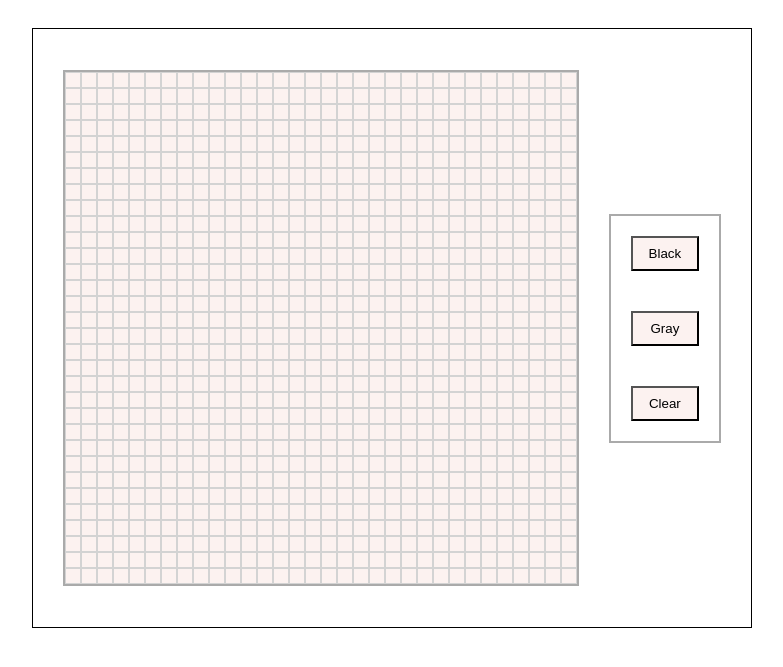
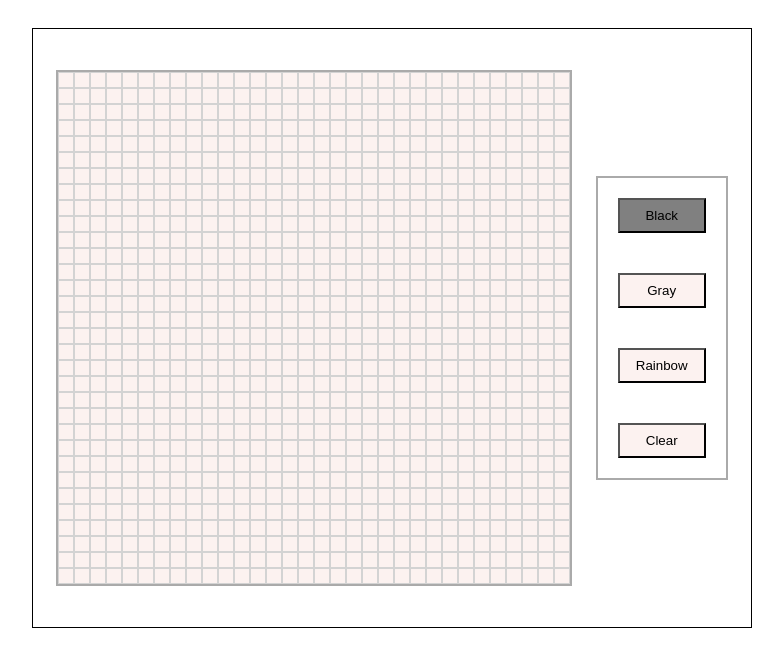
Before and after one commit to bobmeix/etch-a-sketch, a plain HTML site: page index.html in a window 1280 px wide. Both pictures are taken after a click on the button "Black". Shown: the part 87-754 px from the top of the page, without its empty margins (248-1031 px from the left). Drawn offline with Linux system fonts and the light colour scheme; a web font is replaced by a local one.

Commit message:
Add working black and gray color selection

```diff
--- a/index.html
+++ b/index.html
@@ -17,8 +17,9 @@
             <div class="container"></div>
         </div>
         <div class="controls">
-            <button class="control-button" id="black">Black</button>
-            <button class="control-button" id="gray">Gray</button>
+            <button class="color-button" id="black">Black</button>
+            <button class="color-button" id="gray">Gray</button>
+            <button class="color-button" id="rainbow">Rainbow</button>
             <button class="control-button" id="clear">Clear</button>
         </div>
     </div>
--- a/script.js
+++ b/script.js
@@ -1,11 +1,20 @@
 const border = document.querySelector('.border');
 const container = document.querySelector('.container');
 const clearButton = document.querySelector('#clear');
-const blackButton = document.querySelector('#black');
+clearButton.addEventListener('click', clearContent);
+const colorButtons = document.querySelectorAll('.color-button');
+colorButtons.forEach(button => {
+    button.addEventListener('click', selectDrawColor);
+})
+// const blackButton = document.querySelector('#black');
+// const grayButton = document.querySelector('#gray');
 let drawColor = '#aca2a0';
 let backgroundColor = '#fcf2f0';
+let black = '#000';
+let gray = '#808080';
 
-clearButton.addEventListener('click', clearContent);
+// blackButton.addEventListener('click', selectDrawColor);
+// grayButton.addEventListener('click', select)
 
 function initBoard() {
     for (let i = 1; i <= 1024; i++) {
@@ -32,4 +41,27 @@ function clearContent() {
     });
 }
 
+function selectDrawColor(color) {
+    if (color.target.id === 'black') {
+        drawColor = black;
+        colorButtons.forEach(button => {
+            if (button.id === 'black') {
+                button.setAttribute('style', `background: ${gray}`);
+            } else {
+                button.setAttribute('style', `background: ${backgroundColor}`);
+            }
+        });
+    } else if (color.target.id === 'gray') {
+        drawColor = '#aca2a0';
+        colorButtons.forEach(button => {
+            if (button.id === 'gray') {
+                button.setAttribute('style', `background: ${gray}`);
+            } else {
+                button.setAttribute('style', `background: ${backgroundColor}`);
+            }
+        });
+    }
+    return drawColor;
+}
+
 initBoard();
--- a/style.css
+++ b/style.css
@@ -38,7 +38,7 @@ h1 {
     border: 2px solid #aaa;
 }
 
-.control-button {
+.color-button, .control-button {
     padding: 8px 16px;
     margin: 20px;
     background-color: #fcf2f0;
@@ -56,3 +56,7 @@ h1 {
     background-color: #fcf2f0;
     border: 1px solid #d3d3d3;
 }
+
+#gray {
+    background-color: #808080;
+}
```
